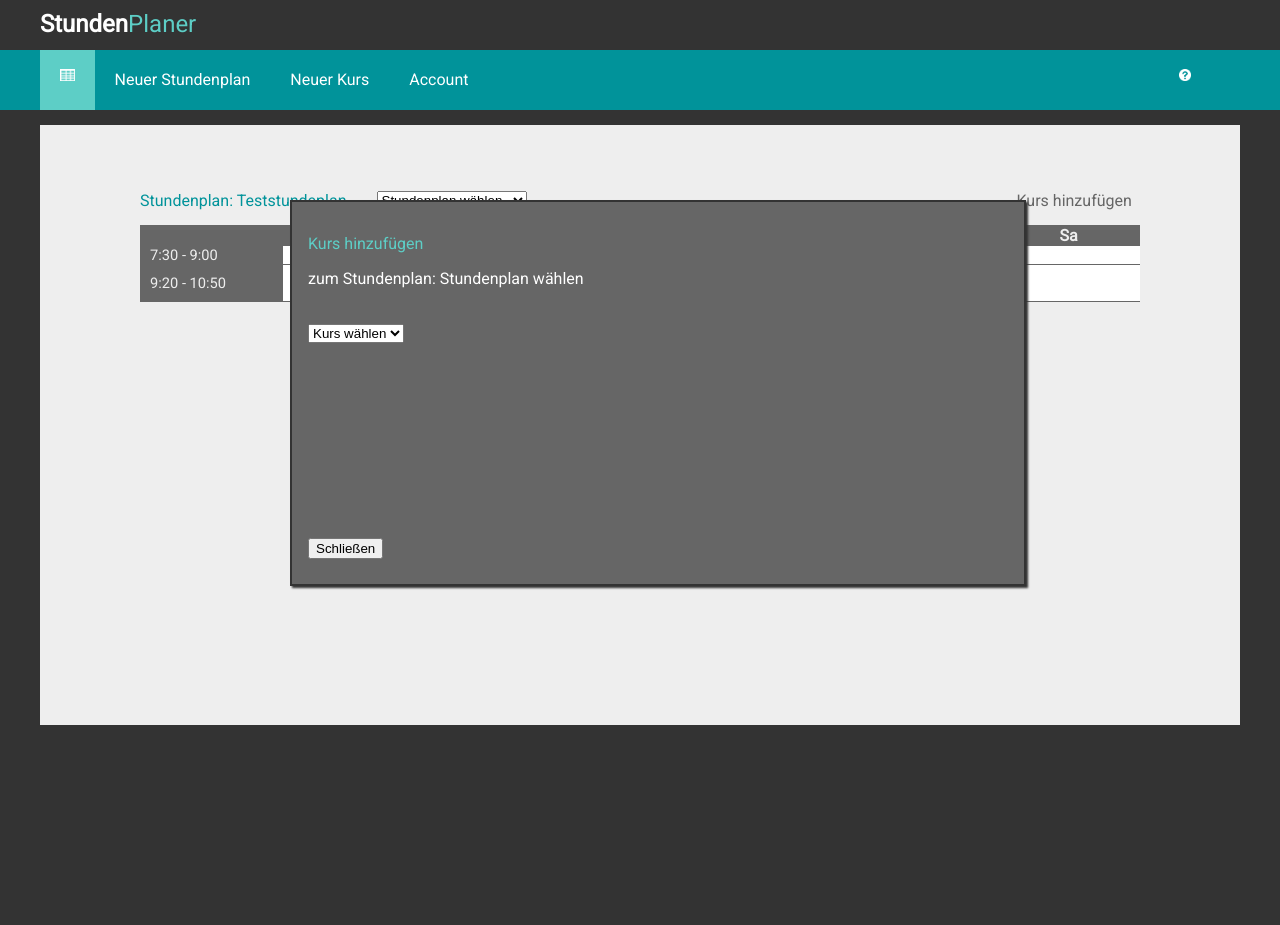
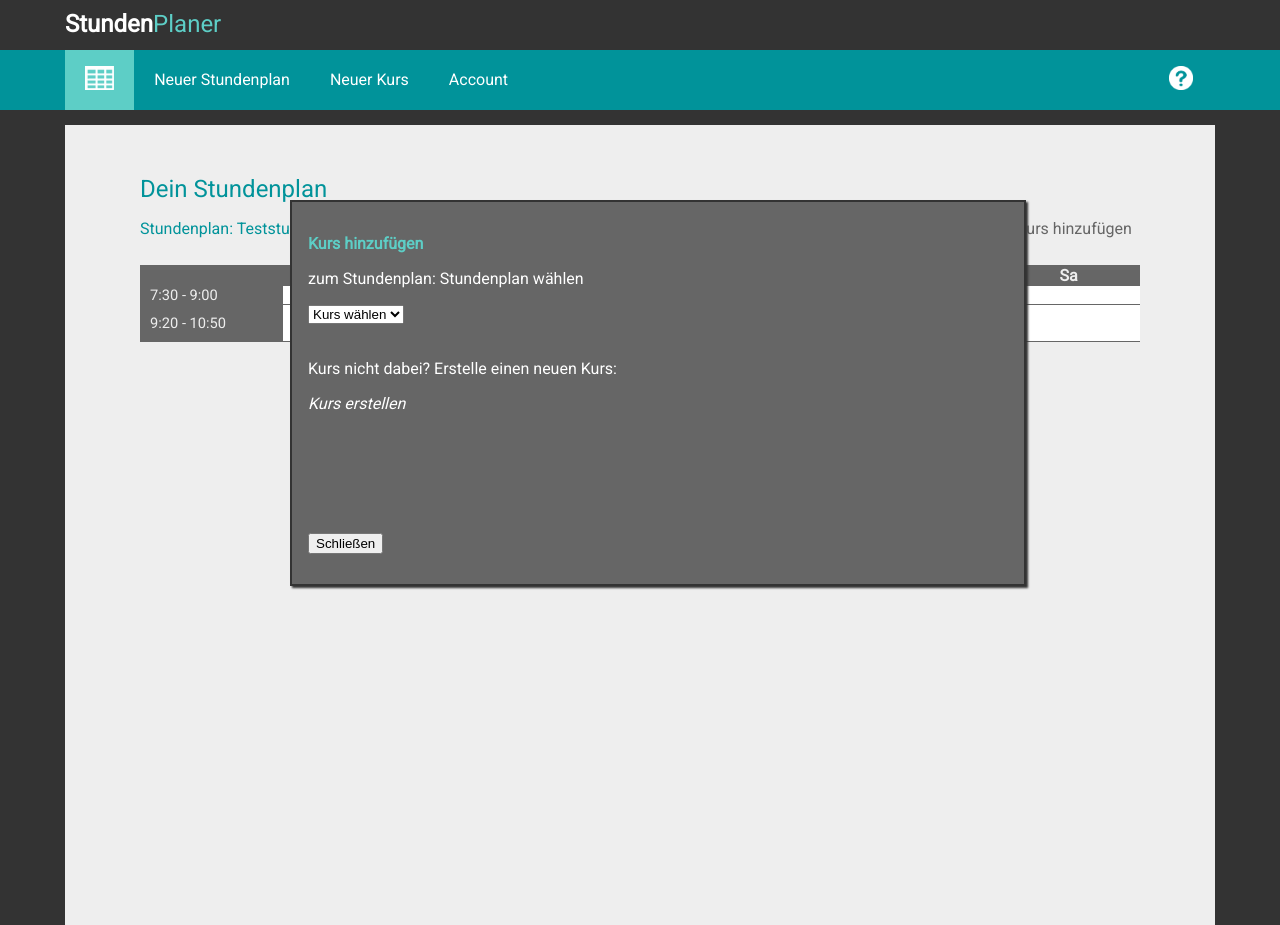
Before and after one commit to Kairija/soa-timetable-client, a plain HTML site: page index.html in a window 1280 px wide. Both pictures are taken after a click on the link "Kurs hinzufügen". Before the commit the page ends 800 px from the top, so only its background shows below. Drawn offline with nearby package versions, Linux system fonts and the light colour scheme.

Commit message:
bug fixes, added function that colors current weekday in timetable

```diff
--- a/css/main.css
+++ b/css/main.css
@@ -2,17 +2,18 @@ body{
 	background-color: #333;
 	margin: 0;
 	font-family: Roboto;
+	font-size: 12pt;
 }
 
 header{
 	height: 110px;
 }
 .head{
-	width: 1200px;
+	width: 1150px;
 	height: 50px;
 	position: absolute;
 	left: 50%;
-	margin-left: -600px;
+	margin-left: -575px;
 	font-family: Roboto;
 	font-weight: bold;
 	font-size: 18pt;
@@ -33,11 +34,11 @@ header{
 .wrapped {
 	position: absolute;
 	top: 125px;
-	width: 1200px;
+	width: 1150px;
 	left: 50%;
-	margin-left: -600px;
+	margin-left: -575px;
 	margin-bottom: 20px;
-	/*height: 100%;*/
+	height: 100%;
 	min-height: 600px;
 	background-color: #eee !important;
 }
@@ -66,14 +67,14 @@ header{
 .menuul {
 	position: absolute;
 	left: 50%;
-	margin-left: -600px;
+	margin-left: -575px;
 	top: 7px;
 }
 
 .menuul ul{
 	list-style-type: none;
 	padding-left: 0;
-	width: 1200px;
+	width: 1150px;
 	height: 20px;
     margin: 0px;
 }
@@ -112,7 +113,7 @@ header{
 }
 
 .right {
-	margin-left: 671px;
+	margin-left: 621px;
 	/*border-left-style: solid;
 	border-left-color: #5DC8CD;
 	border-left-width: 2px;*/
@@ -121,13 +122,13 @@ header{
 .leftbild{
 	position: relative;
 	top: -4px;
-	height: 60%;
+	height: 24px;
 }
 
 .rightbild {
 	position: relative;
 	top: -4px;
-	height: 60%;
+	height: 24px;
 }
 
 .highlight {
@@ -164,7 +165,7 @@ header{
 
 .timetable{
 	position: absolute;
-	top: 50px;
+	top: 90px;
 	width: 1000px;
 	background-color: white;
 	border-collapse: collapse;
@@ -238,6 +239,12 @@ header{
 	color: #01939A;
 }
 
+.detailsheading2 {
+	font-family: Roboto;
+	font-size: 12pt;
+	color: #01939A;
+}
+
 .members {
 	width: 250px;
 	height: 300px;
@@ -292,11 +299,18 @@ header{
 
 .detailsheadingpopup {
 	color: #5DCEC6;
+	font-weight: bold;
 }
 
 .close {
 	position: relative;
-	margin-top: 195px;
+	margin-top: 85px;
+}
+
+#popup a {
+	color: white;
+	font-style: italic;
+	text-decoration: none;
 }
 
 
--- a/index.html
+++ b/index.html
@@ -6,7 +6,6 @@
 <script type="text/javascript" src="https://ajax.googleapis.com/ajax/libs/jquery/1.8.2/jquery.min.js"></script>
 <script type="text/javascript" src="js/script.js"></script>
 <link rel="stylesheet" type="text/css" href="css/main.css" media="all" />
-<link rel="stylesheet" type="text/css" href="style.css" media="all" />
 <link href="http://fonts.googleapis.com/css?family=Roboto" rel="stylesheet" type="text/css">
 </head><body>
 	<header>
@@ -26,6 +25,8 @@
 	<section >
 		<div class="wrapped">
 			<div class="wrapper">
+				<span class="detailsheading">Dein Stundenplan</span>
+				</br>
 				<div class="caption">
 					<span class="heading">Stundenplan: Teststundeplan</span>
 					<form name="formtt">
@@ -39,12 +40,12 @@
 				<table class="timetable">
 					<tr>
 						<th></th>
-						<th>Mo</th>
-						<th class="highlight">Di</th>
-						<th>Mi</th>
-						<th>Do</th>
-						<th>Fr</th>
-						<th>Sa</th>
+						<th id="Montag">Mo</th>
+						<th id="Dienstag">Di</th>
+						<th id="Mittwoch">Mi</th>
+						<th id="Donnerstag">Do</th>
+						<th id="Freitag">Fr</th>
+						<th id="Samstag">Sa</th>
 					</tr>
 					<!-- generate tr per hour add td per weekday -->
 					<tr class="row">
@@ -71,5 +72,13 @@
 		</div>
 	</section>
 	<div id="popup"></div>
+	<script type="text/javascript">
+	var jetzt = new Date();
+	var tagInWoche = jetzt.getDay();
+	var Wochentag = new Array("Sonntag", "Montag", "Dienstag", "Mittwoch",
+                          "Donnerstag", "Freitag", "Samstag");
 
+	var tag = Wochentag[tagInWoche];
+	$('#'+tag).css('background-color', '#01939A');
+	</script>
 </body></html>
--- a/js/script.js
+++ b/js/script.js
@@ -9,9 +9,12 @@ function showAddCourse(){
 	//$('#popup').append('</br>');
 	$('#popup').append('<p>zum Stundenplan: '+text);
 	$('#popup').append('</p>');
-	$('#popup').append('</br>');
 	$('#popup').append('<select><option>Kurs w&auml;hlen</option>');
 	$('#popup').append('</select>');
+	$('#popup').append('</br>');
+	$('#popup').append('</br>');
+	$('#popup').append('<p>Kurs nicht dabei? Erstelle einen neuen Kurs:</p>');
+	$('#popup').append('<p><a href="createCourse.html">Kurs erstellen</a></p>');
 	$('#popup').append('</br>');
 	$('#popup').append('<button class="close" onClick="closePopup()">Schlie&szlig;en</button>');
 	//$("#popup").css('opacity', '1.0');
```
Also changed, not shown: account.html (+9 -7 lines), createCourse.html (+1 -1 lines), createTimetable.html (+7 -9 lines).
